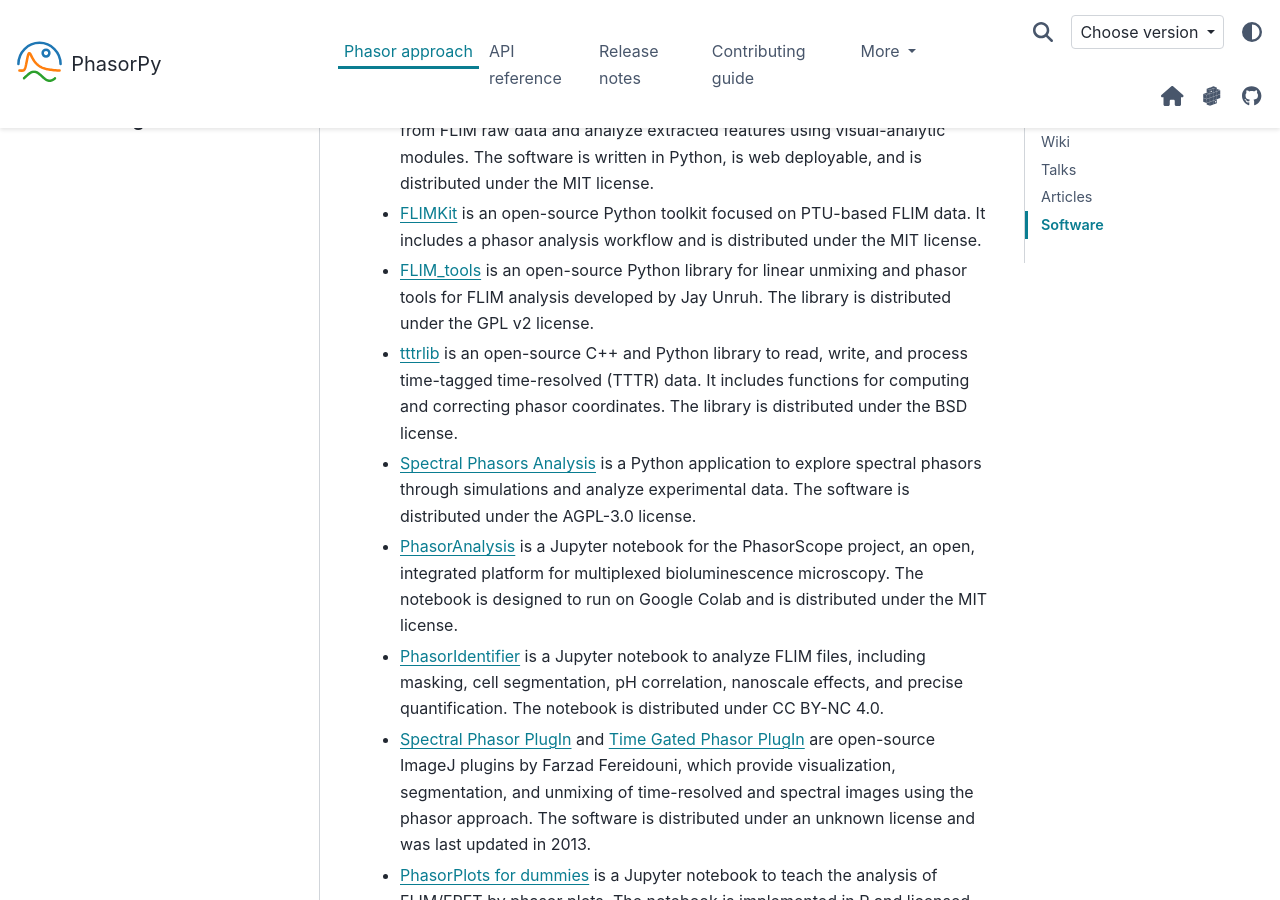
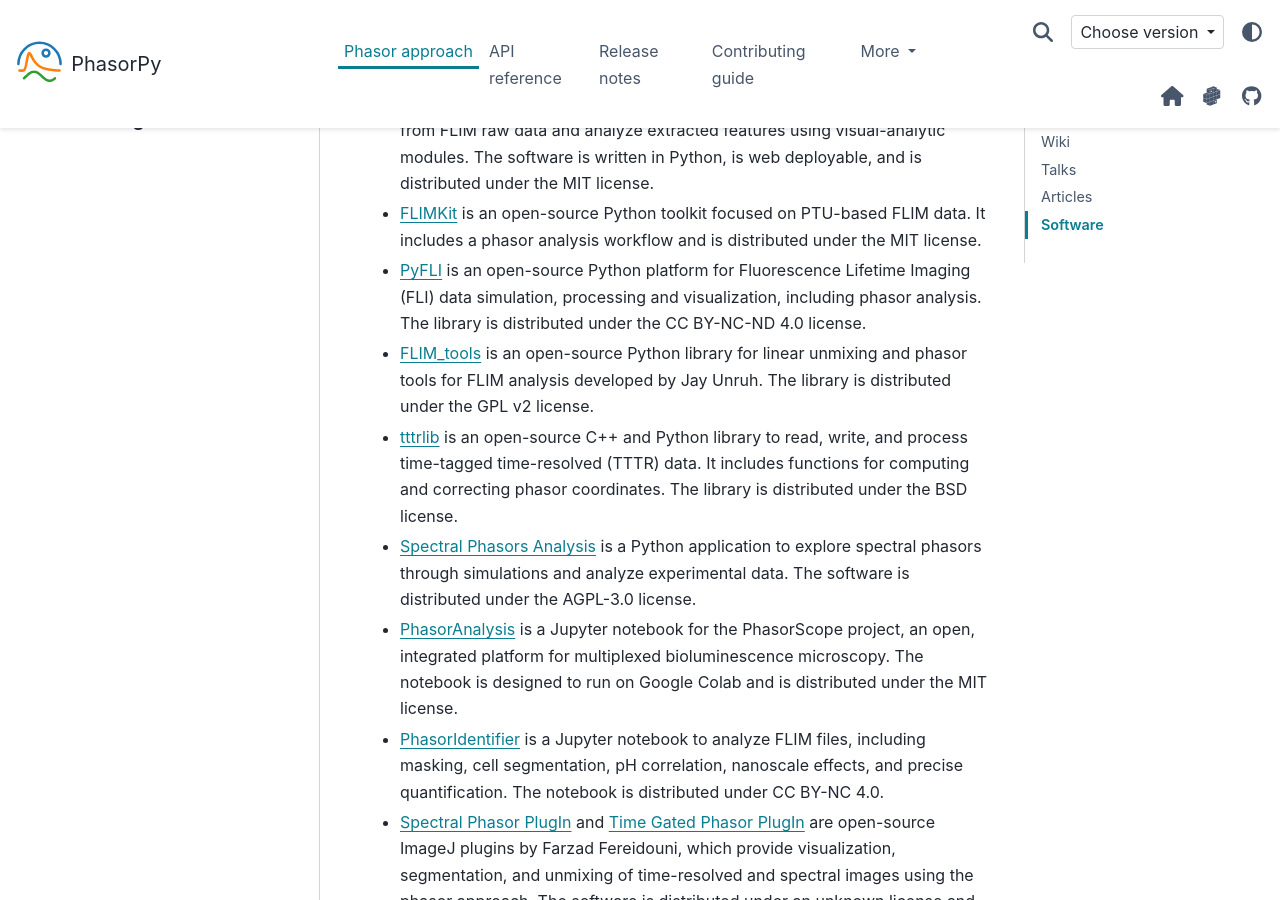
Before and after one commit to phasorpy/phasorpy, a Sphinx documentation site: the page built from docs/phasor_approach.rst, in a window 1280 px wide and 900 px high, scrolled down 4063 px. Built offline with Sphinx 7.4.7 and the PyData theme 0.15.4, drawn with Linux system fonts in a browser that asks for light colours; pages that are not in the unit, such as notebooks, are missing from menus.

Commit message:
Mention PyFLI library (#361)

```diff
--- a/docs/phasor_approach.rst
+++ b/docs/phasor_approach.rst
@@ -148,6 +148,7 @@ luminescence time-resolved or spectral images:
 
    * - **Library**
      - :ref:`PhasorPy <phasorpy>`,
+       :ref:`PyFLI <pyfli>`,
        :ref:`tttrlib <tttrlib>`,
        :ref:`FLIMLib <flimlib>`:sup:`2`,
        :ref:`BrightEyes <brighteyes>`:sup:`2`,
@@ -324,6 +325,15 @@ Details:
   `FLIMKit <https://github.com/alex1075/FLIMKit>`__
   is an open-source Python toolkit focused on PTU-based FLIM data. It includes
   a phasor analysis workflow and is distributed under the MIT license.
+
+-
+  .. _pyfli:
+
+  `PyFLI <https://github.com/vkp217/pyfli-pkg>`__
+  is an open-source Python platform for Fluorescence Lifetime Imaging
+  (FLI) data simulation, processing and visualization, including phasor
+  analysis.
+  The library is distributed under the CC BY-NC-ND 4.0 license.
 
 -
   .. _flim_tools:
```
